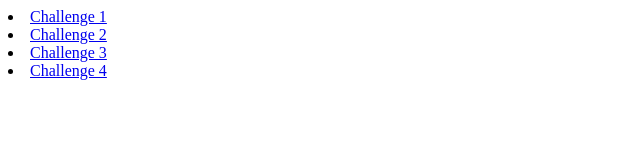
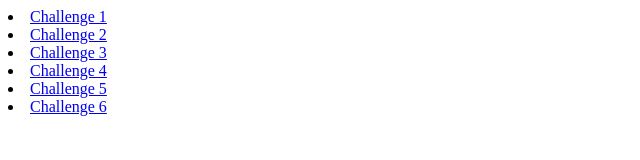
Before and after one commit to JinX-DCed/JinX-DCed.github.io, a plain HTML site: page index.html in a window 1280 px wide. Shown: the whole page, without its empty margins (0-640 px from the left). Drawn offline with Linux system fonts and the light colour scheme.

Commit message:
Update links challenge index page

```diff
--- a/index.html
+++ b/index.html
@@ -6,6 +6,8 @@
 			<li><a href="challenge-2/index.html">Challenge 2</a></li>
 			<li><a href="challenge-3/index.html">Challenge 3</a></li>
 			<li><a href="challenge-4/index.html">Challenge 4</a></li>
+			<li><a href="challenge-5/index.html">Challenge 5</a></li>
+			<li><a href="challenge-6/index.html">Challenge 6</a></li>
 		</table>
 	</body>
 </html>
```
